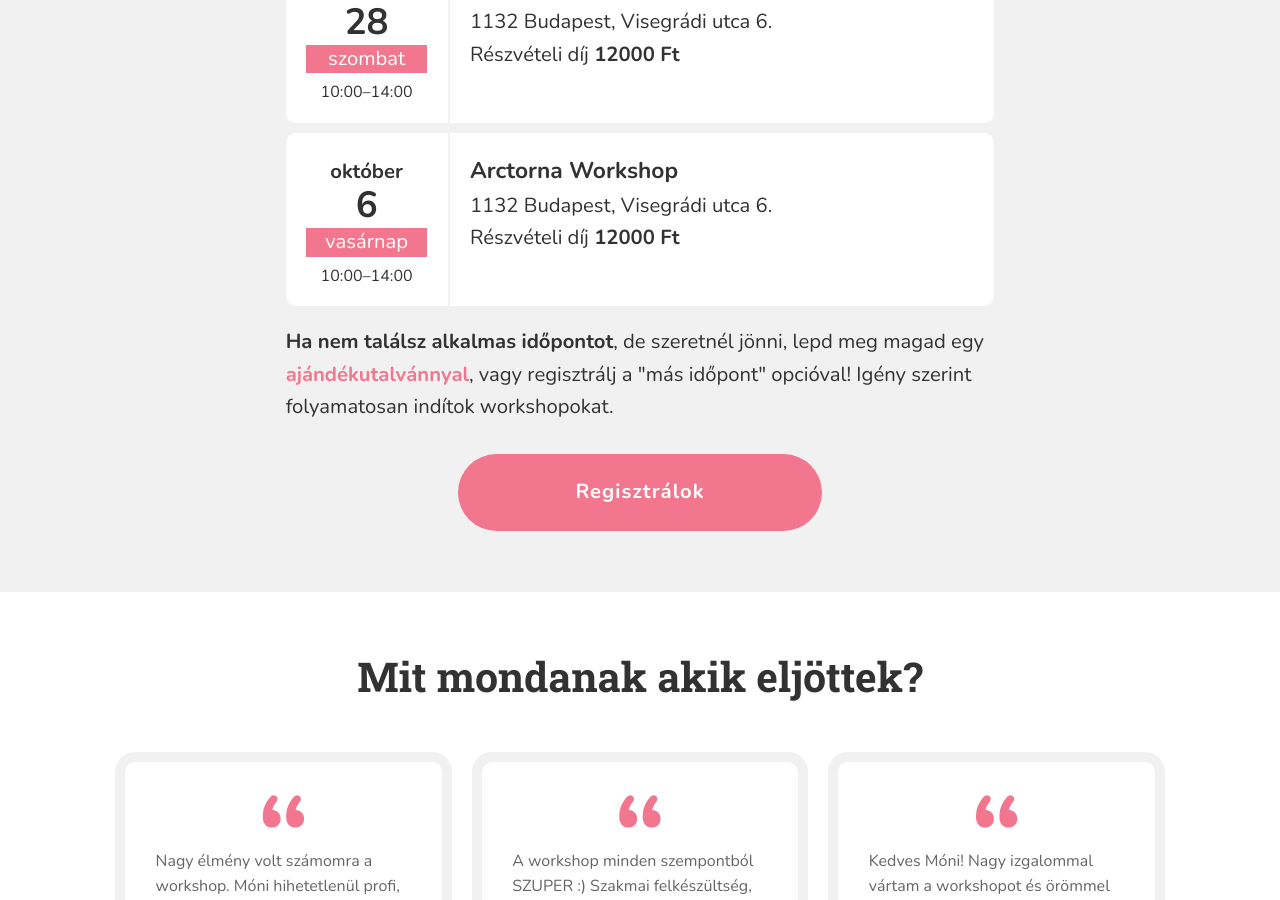
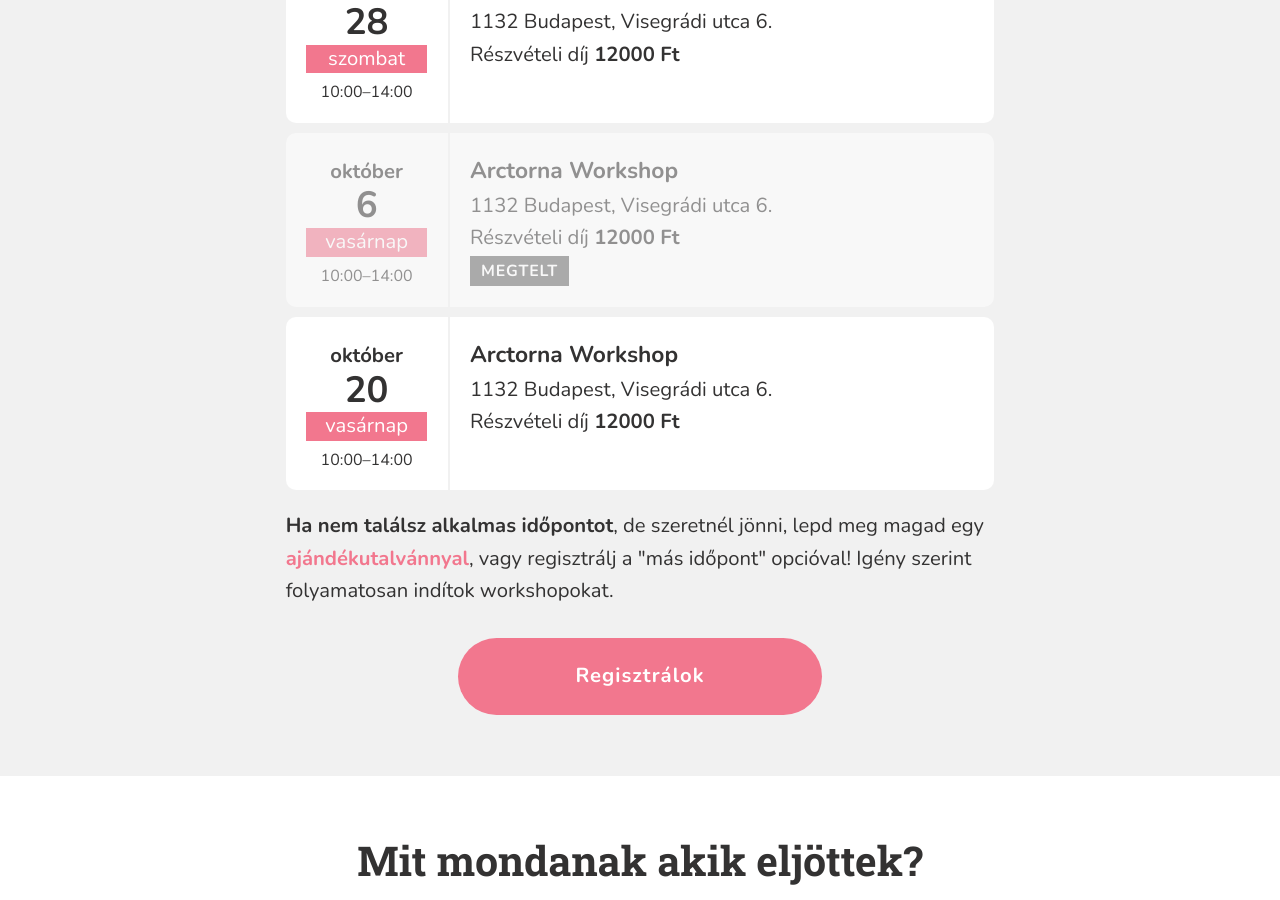
Before and after one commit to monikamudra/arctorna, a Jekyll site: the page built from workshop.md, in a window 1280 px wide and 900 px high, scrolled down 2709 px. Built offline with Jekyll 4.4.1, drawn with Linux system fonts in a browser that asks for light colours.

Commit message:
Update workshop events

```diff
--- a/_data/workshop.yaml
+++ b/_data/workshop.yaml
@@ -43,5 +43,11 @@
     end: "14:00"
     title: Arctorna Workshop
     address: 1132 Budapest, Visegrádi utca 6.
+    full: true
+  -
+    date: 2019-10-20T10:00
+    start: "10:00"
+    end: "14:00"
+    title: Arctorna Workshop
+    address: 1132 Budapest, Visegrádi utca 6.
     full: false
-  -
```
